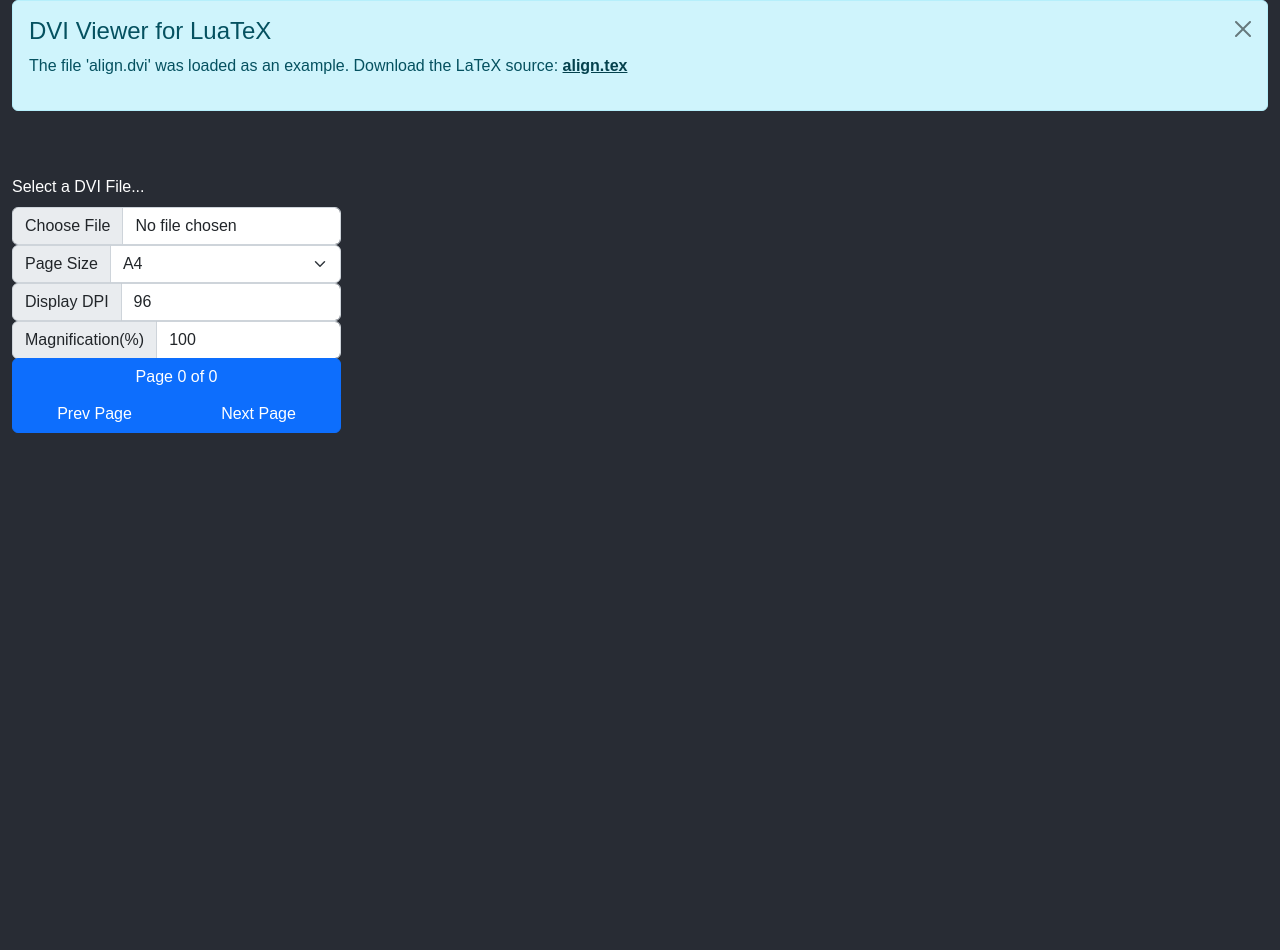
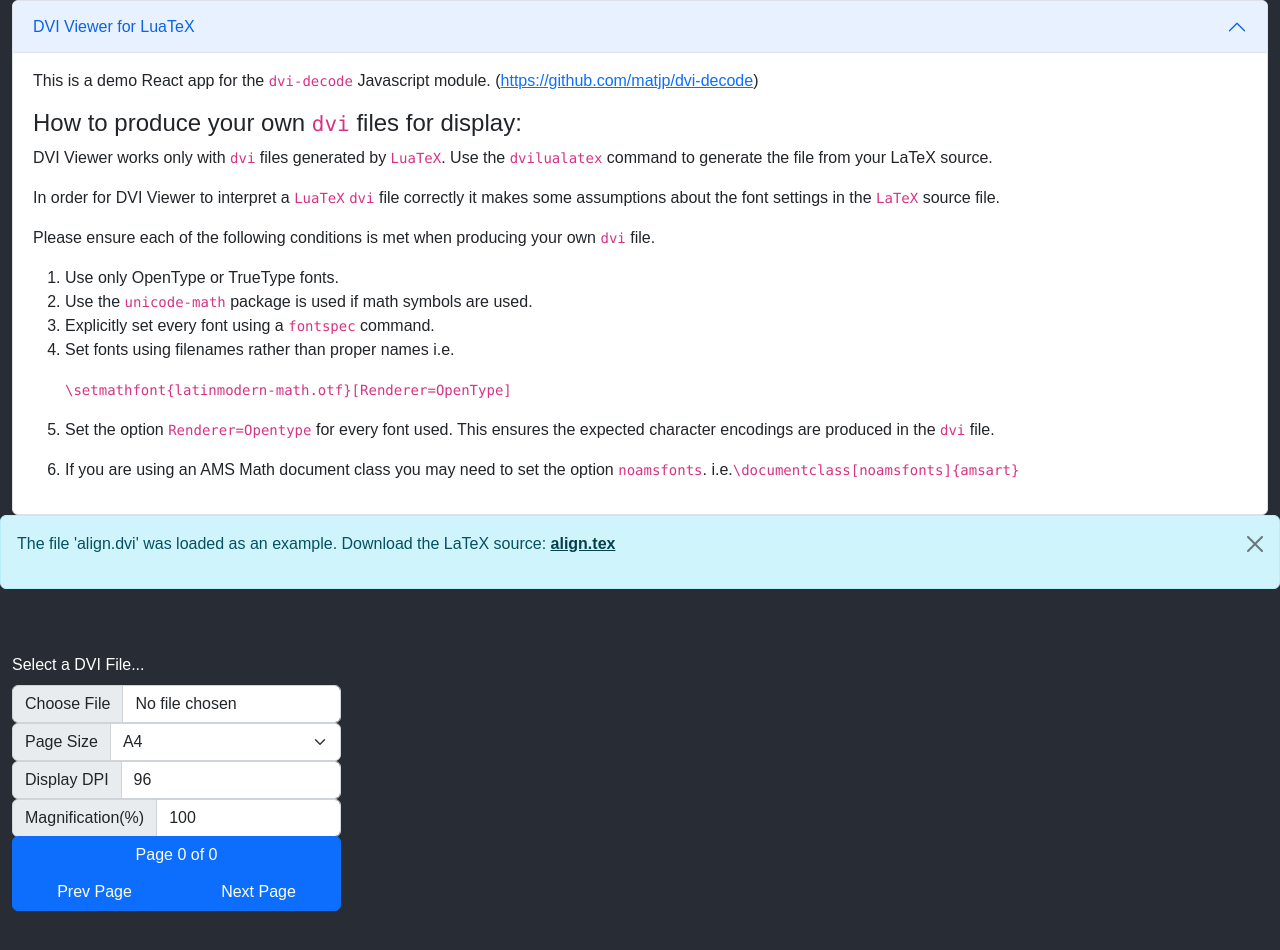
Before and after one commit to matjp/dvi-viewer, a React (Create React App) app: page / in a window 1280 px wide. Shown: the top 950 px of the page. Built offline with nearby package versions, Linux system fonts and the light colour scheme; no server answers.

Commit message:
Added instruction message

```diff
--- a/src/App.js
+++ b/src/App.js
@@ -1,5 +1,6 @@
 import Container from 'react-bootstrap/Container';
 import Alert from 'react-bootstrap/Alert';
+import Accordion from 'react-bootstrap/Accordion';
 import Row from 'react-bootstrap/Row';
 import Col from 'react-bootstrap/Col';
 import Button from 'react-bootstrap/Button';
@@ -18,13 +19,62 @@
   if (show) {
     return (
       <Alert show={show} variant="info" dismissible onClose={ () => setShow(false)}>
-      <Alert.Heading>DVI Viewer for LuaTeX</Alert.Heading>
       <p>
         The file 'align.dvi' was loaded as an example. Download the LaTeX source: <Alert.Link href="./align.tex">align.tex</Alert.Link>
       </p>
       </Alert>
     );
   }
+}
+
+function InstructionMessage(props) {
+  return(
+    <Accordion.Body>
+    <p>
+      This is a demo React app for the <code>dvi-decode</code> Javascript module.
+      (<a href="https://github.com/matjp/dvi-decode" rel="nofollow">https://github.com/matjp/dvi-decode</a>)
+    </p>
+    <h4>
+      How to produce your own <code>dvi</code> files for display:
+    </h4>
+    <p>
+      DVI Viewer works only with <code>dvi</code> files generated by <code>LuaTeX</code>.
+      Use the <code>dvilualatex</code> command to generate the file from your LaTeX source.
+    </p>
+    <p>
+      In order for DVI Viewer to interpret a <code>LuaTeX</code> <code>dvi</code> file
+      correctly it makes some assumptions about the font settings in the <code>LaTeX</code> source file.
+    </p>
+    <p>
+      Please ensure each of the following conditions is met when producing your own <code>dvi</code> file.
+    </p>
+    <ol>
+      <li>Use only OpenType or TrueType fonts.</li>
+      <li>
+        Use the <code>unicode-math</code> package is used if math symbols are used.
+      </li>
+      <li>
+        Explicitly set every font using a <code>fontspec</code> command.
+      </li>
+      <li>
+        <p>Set fonts using filenames rather than proper names i.e.</p>
+        <p>
+          <code>\setmathfont{'{latinmodern-math.otf}'}[Renderer=OpenType] </code>
+        </p>
+      </li>
+      <li>
+        <p>
+          Set the option <code>Renderer=Opentype</code> for every font used.
+          This ensures the expected character encodings are produced in the <code>dvi</code> file.
+        </p>
+      </li>
+      <li>
+        If you are using an AMS Math document class you may need to set the option <code>noamsfonts</code>. i.e.
+        <code>\documentclass[noamsfonts]{'{amsart}'}</code>
+      </li>
+    </ol>
+    </Accordion.Body>
+  );
 }
 
 function SelectFileButton(props) {
@@ -181,7 +231,15 @@
 
   return (
     <Container className=".main_container" fluid>
-      <WelcomeAlert></WelcomeAlert>
+      <Row className="top-row">
+        <Accordion defaultActiveKey="0">
+          <Accordion.Item eventKey="0">
+            <Accordion.Header>DVI Viewer for LuaTeX</Accordion.Header>
+            <InstructionMessage></InstructionMessage>
+          </Accordion.Item>
+        </Accordion>
+        <WelcomeAlert></WelcomeAlert>
+      </Row>
       <Row className="main-row">
         <Col className="side-bar" xxl={2}>
           <ButtonGroup className="bg-side" vertical>
@@ -230,6 +288,8 @@
           </DocumentCanvas>
         </Col>
       </Row>
+      <Row className="bottom-row">
+      </Row>
     </Container>
   );
 }
```
